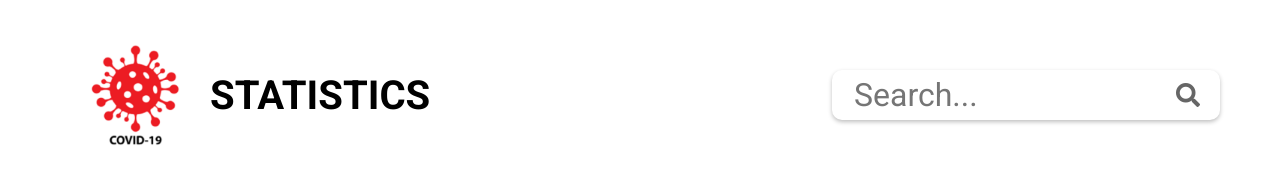
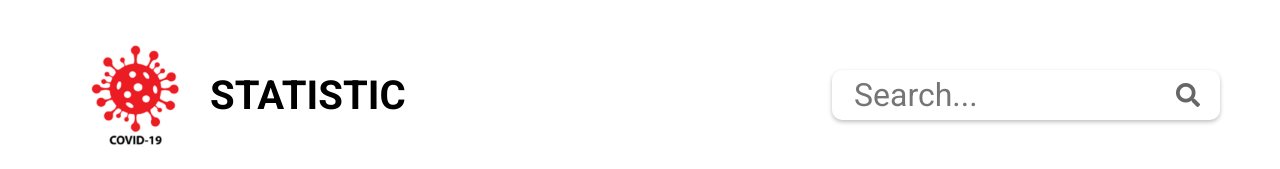
Before and after one commit to JohnBakhmat/codempire-test-task, a React (Create React App) app: page / in a window 1280 px wide. Shown: the top 169 px of the page. Built offline with nearby package versions, Linux system fonts and the light colour scheme.

Commit message:
Fixed the title label

```diff
--- a/src/pages/Home/index.tsx
+++ b/src/pages/Home/index.tsx
@@ -14,7 +14,7 @@ const HomePage = (props: Props) => {
             src={CovidLogo}
             alt='COVID logo'
           />
-          <h1 className={style['covid-title']}>Statistics</h1>
+          <h1 className={style['covid-title']}>Statistic</h1>
         </div>
         <Search placeholder='Search...' />
       </header>
```
